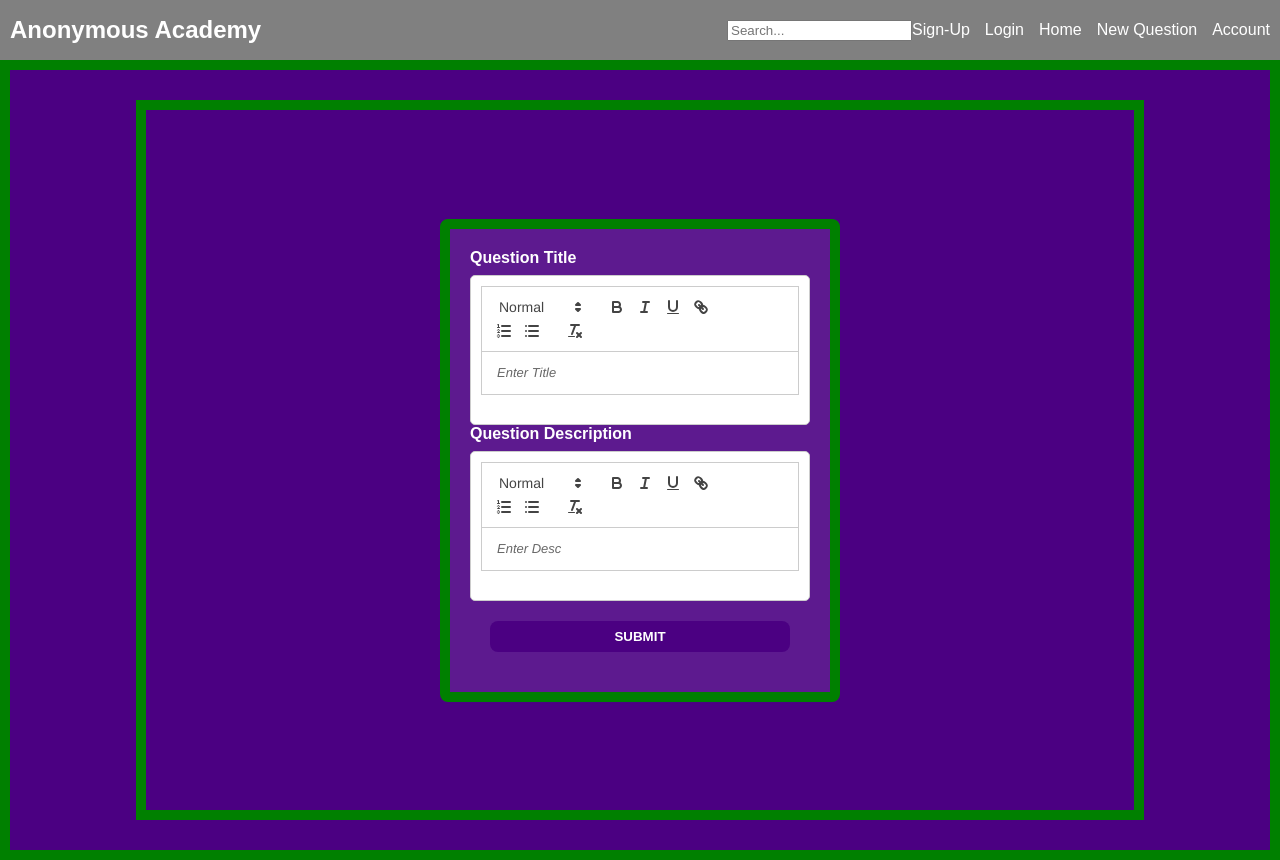
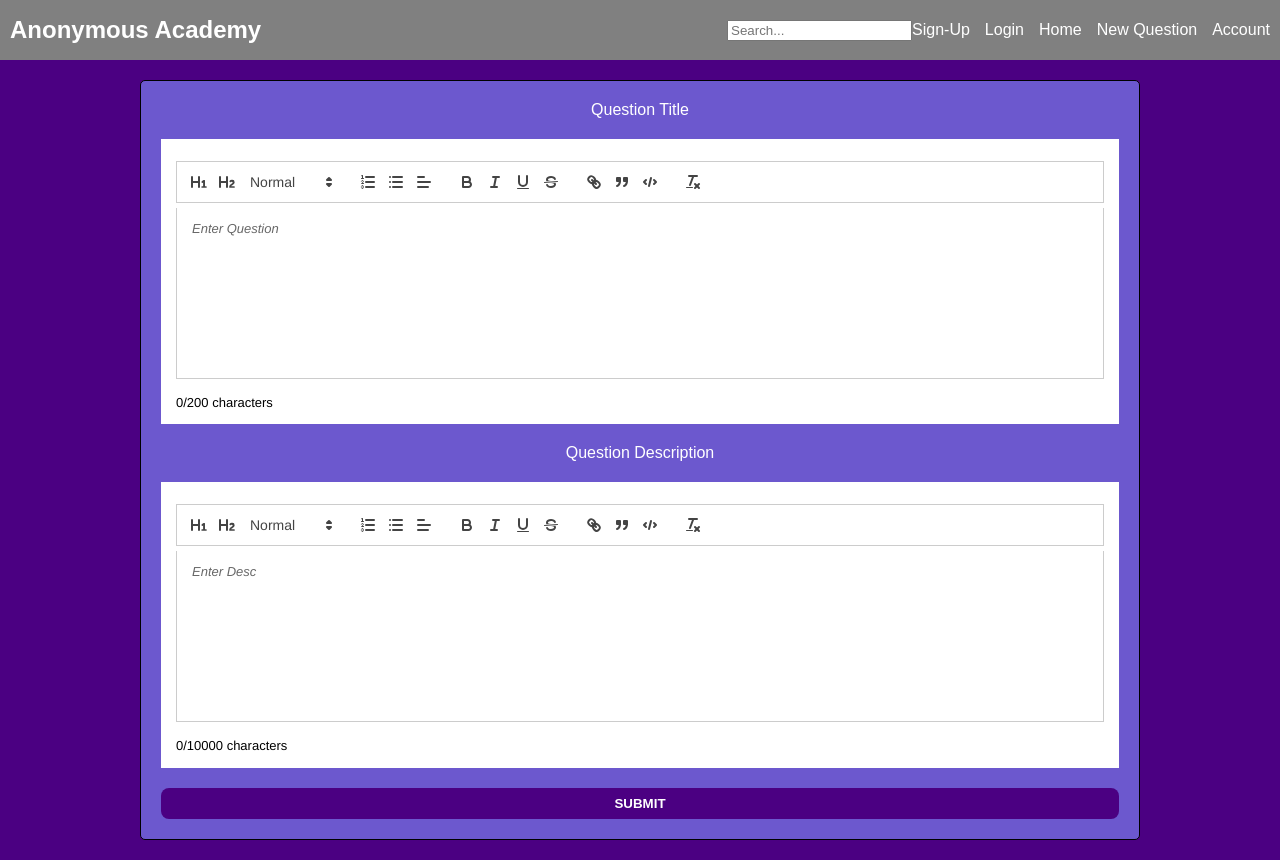
Before and after one commit to OHS-HBS-WorkStudy/client-side-mockup, a React (Create React App) app in the folder mock-up/: page / in a window 1280 px wide. Both pictures are taken after a click on the element "New Question". Built offline with nearby package versions, Linux system fonts and the light colour scheme.

Commit message:
search bar test

```diff
--- a/mock-up/src/App.css
+++ b/mock-up/src/App.css
@@ -46,6 +46,7 @@ body, html {
   margin: 0;
   padding: 0;
   height: 100%;
+  width: 100%;
   font-family: Arial, sans-serif;
   background-color: indigo;
   color: white;
@@ -364,32 +365,99 @@ nav .a {
 
 /* Create Thread Screen Styling */
 
+* {
+  box-sizing: border-box;
+}
+
+body, html {
+  margin: 0;
+  padding: 0;
+  height: 100%;
+  width: 100%;
+  font-family: Arial, sans-serif;
+  background-color: indigo;
+  color: white;
+}
+
+.container {
+  display: flex;
+  flex-wrap: nowrap;
+  height: 100vh;
+  width: 100%;
+}
+
 .NewThread {
   display: flex;
   justify-content: center;
-  align-items: center;
+  align-items: flex-start;
   width: 100vw;
-  height: 100vh;
-  border: 10px solid green;
+  height: auto;
+  padding: 20px;
+  box-sizing: border-box;
+
+}
+
+
+.NewThread .text-box .ql-container {
+  background-color: white;
+  padding-bottom: 10px; /* Space below the editor for word count */
+}
+
+.NewThread .text-box div {
+  margin-top: 5px; /* Control spacing between editor and word count */
 }
 
 .NewThread .center {
-  width: 100vh;
-  height: 90vh;
+  width: 100%;
+  max-width: 1000px;
   display: flex;
-  flex-direction: row;
-  flex: 1 1;
-  justify-content: center;
-  align-items: center;
-  border: 10px solid green;
+  flex-direction: column;
+  background-color: #6C58CE;
+  border: 1px solid black;
+  border-radius: 5px;
+  padding: 20px;
+  gap: 20px;
+  overflow: visible;
 }
 
-.NewThread .input-container {
+.NewThread .text-box {
+  background-color: white;
+  min-height: 100px;
+  max-height: none;
   width: 100%;
-  padding: 20px;
-  margin: 10px;
-  border: 10px solid green;
+  color: black;
+  overflow: visible;
 }
+
+.NewThread .text-box .ql-editor {
+  min-height: 160px;
+  max-height: none;
+  color: black;
+  background-color: white;
+}
+
+.ql-align-left {
+  text-align: left;
+}
+.ql-align-center {
+  text-align: center;
+}
+.ql-align-right {
+  text-align: right;
+}
+.ql-align-justify {
+  text-align: justify;
+}
+
+.ql-editor ol {
+  list-style-type: decimal;
+  padding-left: 20px;
+}
+.ql-editor ul {
+  list-style-type: disc;
+  padding-left: 20px;
+}
+
 
 .btn {
   display: flex;
@@ -444,20 +512,6 @@ nav .a {
 
 
 
-
-
-.text-box {
-  padding: 10px;
-  min-height: 150px;
-  max-height: 600px;
-  overflow: scroll;
-  background: white;
-  border: 1px solid #ccc;
-  border-radius: 5px;
-  font-size: 16px;
-  color: #333;
-  position: relative;
-}
 
 
 
@@ -536,3 +590,83 @@ nav .a {
   border: none;
   cursor: pointer;
 }
+
+.account {
+  height: 100vh;
+  width: 100%;
+  display: flex;
+  align-items: center;
+  justify-content: center;
+  background-color: #ffffff;
+}
+
+.account .box {
+  max-width: 400px;
+  width: 100%;
+  background: red;
+  border: 1px solid black;
+}
+
+.account .search-box {
+  position: relative;
+  height: 25px;
+  width: 25px;
+  max-width: 380px;
+  background: blue;
+  margin: auto;
+  box-shadow: 0 5px 10px rgba(0, 0, 0, 0.25);
+  border-radius: 25px;
+  overflow: hidden;
+  transition: width 0.3s ease;
+}
+
+.account .search-box.open {
+  width: 100%;
+}
+
+.account .search-box input {
+  position: relative;
+  height: 100%;
+  width: 100%;
+  padding-right: 50px;
+  border-radius: 25px;
+  outline: none;
+  border: none;
+  padding-left: 20px;
+  font-size: 18px;
+  opacity: 1;
+  transition: opacity 0.3s ease;
+}
+
+
+.account .search-box input {
+  opacity: 0;
+}
+
+.account .search-box.open input {
+  opacity: 1;
+}
+
+.account .search-box.open .icon {
+  width: 50px;
+}
+
+.account .search-box .icon {
+  width: 25px;
+}
+
+.account .search-box .icon {
+  position: absolute;
+  right: 0;
+  top: 0;
+  height: 25px;
+  background: lightcoral;
+  height: 100%;
+  text-align: center;
+  border-radius: 0 25px 25px 0;
+  cursor: pointer;
+  display: flex;
+  align-items: center;
+  justify-content: center;
+  transition: width 0.3s ease;
+}
--- a/mock-up/src/screens/Account.js
+++ b/mock-up/src/screens/Account.js
@@ -1,7 +1,26 @@
+import { useState } from "react";
+
 export default function Account() {
-    return(
-        <div>
-            <h2>Account</h2>
+    const [isOpen, setIsOpen] = useState(false);
+
+    const toggleSearch = () => {
+        setIsOpen(prevState => !prevState);
+    };
+
+    return (
+        <div className="account">
+            <div className="box">
+                <div className={`search-box ${isOpen ? "open" : ""}`}>
+                    {isOpen && (
+                        <input type="text" placeholder="Type here..." />
+                    )}
+                    <label onClick={toggleSearch} className="icon">
+                        <svg xmlns="http://www.w3.org/2000/svg" height="24px" viewBox="0 -960 960 960" width="24px" fill="#5f6368">
+                            <path d="M784-120 532-372q-30 24-69 38t-83 14q-109 0-184.5-75.5T120-580q0-109 75.5-184.5T380-840q109 0 184.5 75.5T640-580q0 44-14 83t-38 69l252 252-56 56ZM380-400q75 0 127.5-52.5T560-580q0-75-52.5-127.5T380-760q-75 0-127.5 52.5T200-580q0 75 52.5 127.5T380-400Z"/>
+                        </svg>
+                    </label>
+                </div>
+            </div>
         </div>
     );
 }
--- a/mock-up/src/screens/NewThread.js
+++ b/mock-up/src/screens/NewThread.js
@@ -1,6 +1,7 @@
 import React, { useState } from "react";
 import ReactQuill from "react-quill";
 import "react-quill/dist/quill.snow.css";
+import DOMPurify from "dompurify";
 
 export default function NewThread() {
   const [questionTitle, setQuestionTitle] = useState("");
@@ -11,12 +12,15 @@ export default function NewThread() {
     localStorage.setItem(title, JSON.stringify(dataArray));
   }
 
+  const maxTitleLength = 200;
+  const maxDescLength = 10000;
+
+
   function questionCount() {
     let countVal = Number(localStorage.getItem("questionCount")) || 0;
     localStorage.setItem("questionCount", countVal + 1);
     return countVal + 1;
   }
-
 
   const handleSubmit = (e) => {
     e.preventDefault();
@@ -44,37 +48,91 @@ export default function NewThread() {
   };
 
   function renderContent(htmlContent) {
-    return { __html: htmlContent };
+    return { __html: DOMPurify.sanitize(htmlContent) };
   }
 
+  const getPlainText = (htmlContent) => {
+    const tempDiv = document.createElement("div");
+    tempDiv.innerHTML = htmlContent;
+    return tempDiv.innerText || tempDiv.textContent;
+  };
+
+  const handleChange = (value, setValue, maxLength) => {
+    const plainText = getPlainText(value);
+
+    if (plainText.length <= maxLength) {
+      setValue(value);
+    }
+  };
+
+  // Editor styles with consistent height
+const editorStyle = {
+  width: "100%",
+  minHeight: "160px",  // Set consistent minHeight
+  overflowY: "auto",
+  backgroundColor: "white",
+  paddingBottom: "10px" // Optional: Control bottom spacing
+};
+
+const editorStyle1 = {
+  width: "100%",
+  minHeight: "160px",  // Match minHeight to editorStyle
+  overflowY: "auto",
+  backgroundColor: "white",
+  paddingBottom: "10px" // Optional: Control bottom spacing
+};
 
 
-
+  const modules = {
+    toolbar: [
+      [{ 'header': '1' }, { 'header': '2' }, { 'size': [] }],
+      [{ 'list': 'ordered' }, { 'list': 'bullet' }, { 'align': [] }],
+      ['bold', 'italic', 'underline', 'strike'],
+      ['link', 'blockquote', 'code-block'],
+      ['clean'],
+    ],
+  };
 
   return (
     <div>
       <div className="nav-space"></div>
       <div className="NewThread">
         <div className="center">
-          <div className="input-container">
-            <label htmlFor="text-box">Question Title</label>
-            <div className="text-box">
-              <ReactQuill theme="snow" value={questionTitle} onChange={setQuestionTitle} placeholder="Enter Title" />
+          <label htmlFor="text-box ql-container  ql-editor">Question Title</label>
+          <div className="text-box ql-container ql-editor">
+            <ReactQuill
+              theme="snow"
+              modules={modules}
+              style={editorStyle}
+              value={questionTitle}
+              onChange={(value) => handleChange(value, setQuestionTitle, maxTitleLength)}
+              placeholder="Enter Question"
+            />
+            <div>{getPlainText(questionTitle).length}/{maxTitleLength} characters</div>
           </div>
 
-            <label htmlFor="text-box">Question Description</label>
-            <div className="text-box">
-              <ReactQuill theme="snow" value={questionDesc} onChange={setQuestionDesc} placeholder="Enter Desc" />
+          <label htmlFor="text-box ql-container  ql-editor">Question Description</label>
+          <div className="text-box ql-container  ql-editor">
+            <ReactQuill
+              theme="snow"
+              style={editorStyle1}
+              modules={modules}
+              value={questionDesc}
+              onChange={(value) => handleChange(value, setQuestionDesc, maxTitleLength)}
+              placeholder="Enter Desc"
+            />
+            <div>{getPlainText(questionDesc).length}/{maxDescLength} characters</div>
           </div>
 
-            <div className="btn-container">
-                <button id="loadButton" className={`btn ${isLoading ? 'loading' : ''}`} onClick={handleSubmit} disabled={isLoading}>
+          <button
+            id="loadButton"
+            className={`btn ${isLoading ? 'loading' : ''}`}
+            onClick={handleSubmit}
+            disabled={isLoading}
+          >
             Submit
             {isLoading && <div className="loader" id="loader"></div>}
           </button>
-            </div>
-
-      </div>
         </div>
       </div>
     </div>
--- a/mock-up/src/screens/Thread.js
+++ b/mock-up/src/screens/Thread.js
@@ -5,20 +5,25 @@ import DOMPurify from "dompurify";
 export default function Thread() {
     const questionType = useContext(QuestionContext);
 
+    // Get and parse the data from localStorage
     const data = JSON.parse(localStorage.getItem("question" + questionType));
 
-
-    const sanitizedTitle = DOMPurify.sanitize(data.title);
-    const sanitizedDesc = DOMPurify.sanitize(data.desc);
-
+    // Conditionally sanitize if data exists
+    const sanitizedTitle = data ? DOMPurify.sanitize(data.title) : "";
+    const sanitizedDesc = data ? DOMPurify.sanitize(data.desc) : "";
 
     return (
         <div>
             <div className="nav-space"></div>
             <div>
-                <h3 dangerouslySetInnerHTML={{__html: sanitizedTitle  }} />
-
-                <p dangerouslySetInnerHTML={{ __html: sanitizedDesc }} />
+                <div
+                    className="submitted-content"
+                    dangerouslySetInnerHTML={{ __html: sanitizedTitle }}
+                />
+                <div
+                    className="submitted-content"
+                    dangerouslySetInnerHTML={{ __html: sanitizedDesc }}
+                />
             </div>
         </div>
     );
```
Also changed, not shown: mock-up/src/screens/search_24dp_5F6368_FILL0_wght400_GRAD0_opsz24.svg (added). Lines whose indentation alone changed are shown as unchanged.
